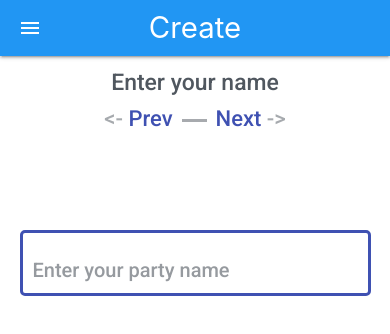
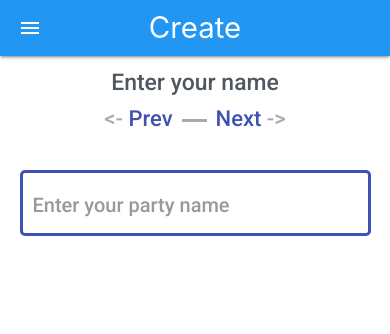
Before and after one commit to Hakuti/jeansportfolio, a React (Create React App) app: page /About/addname in a window 390 px wide. Shown: the top 334 px of the page. Built offline with nearby package versions, Linux system fonts and the light colour scheme.

Commit message:
Changes to input css mobile queries

```diff
--- a/src/components/CheckCard/checkcard.css
+++ b/src/components/CheckCard/checkcard.css
@@ -181,7 +181,7 @@ br {
     border-bottom: none !important;
     position: relative;
     left: 10px;
-    font-size: 35px !important;
+    font-size: 22px !important;
 
 }
 
@@ -232,6 +232,8 @@ br {
     font-family: 'Roboto'
 }
 
+
+
 input:focus {
     border-bottom: none !important;
     box-shadow: none !important;
@@ -249,12 +251,15 @@ textarea:focus {
 /* disable auto-zoom on iphone input field focus */
 @media screen and (-webkit-min-device-pixel-ratio:0) {
 
-	select:focus,
+	/* select:focus,
 	textarea:focus,
 	input:focus {
         font-size: 35px !important;
 
-	}
+    } */
+    .inputBox:focus {
+        font-size: 22px !important;
+    }
 }
 
 
@@ -281,6 +286,9 @@ textarea:focus {
         width: 90%;
     }
 
+    .inputBox-Wrapper {
+        margin-top: 20px !important;
+    }
 
     .searchbox-wrapper {
         width: 90%;
```
